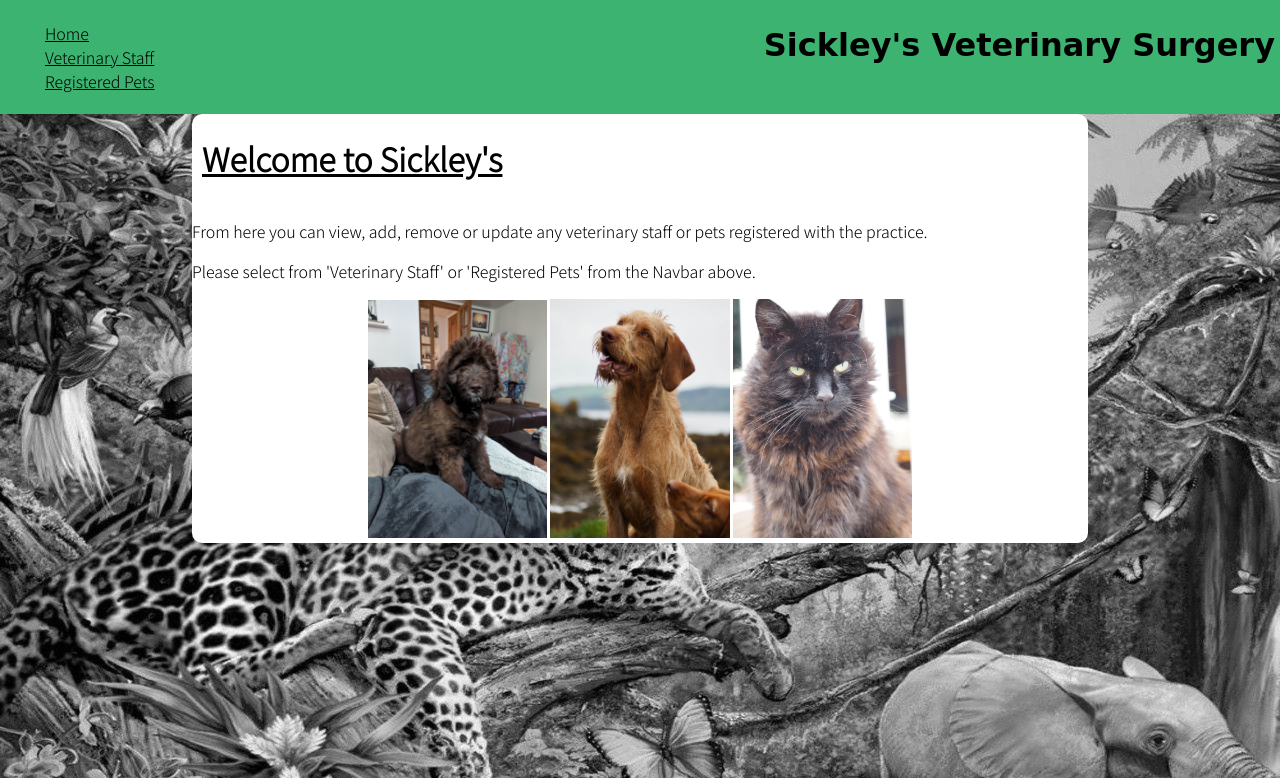
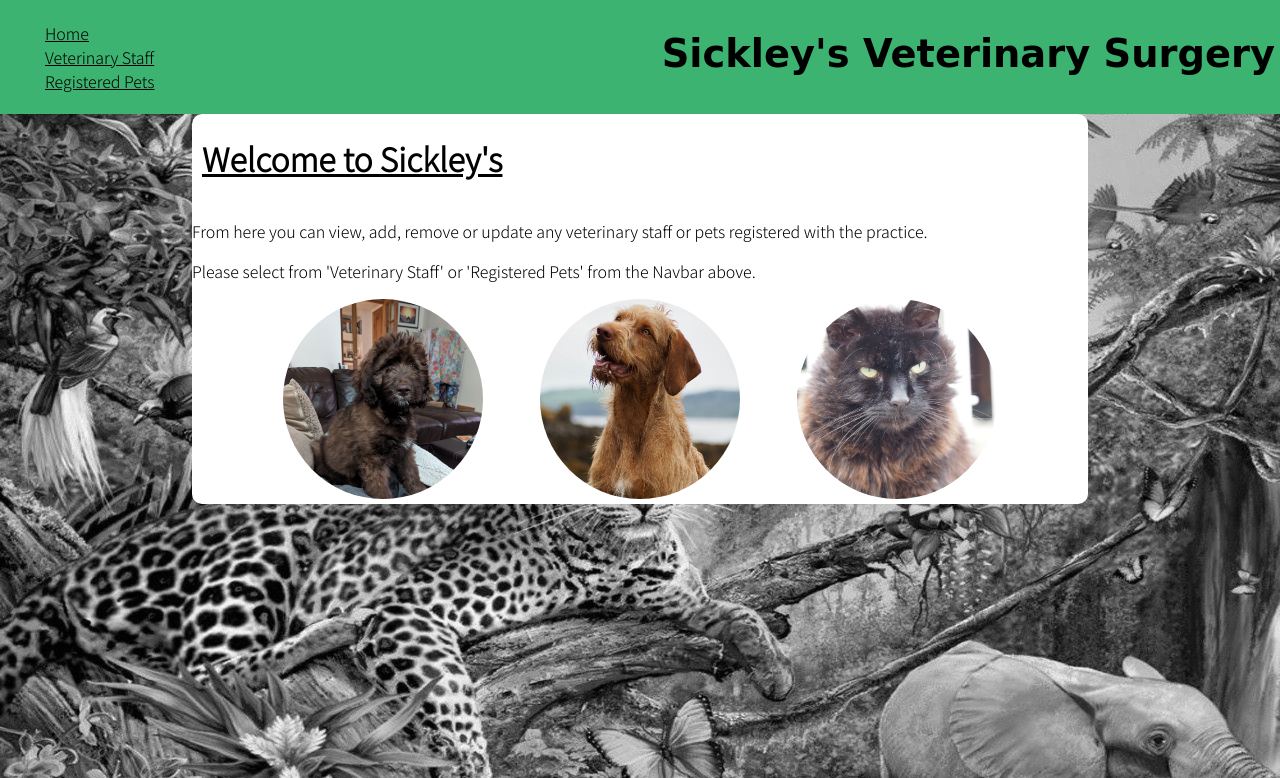
Before and after one commit to Davey-H-7/vet_management, a Flask app: page / in a window 1280 px wide. Shown: the top 778 px of the page. Run offline with Flask 3, Linux system fonts and the light colour scheme; some web fonts are replaced.

Commit message:
Updated css for circular images and additional relativity

```diff
--- a/static/style.css
+++ b/static/style.css
@@ -16,6 +16,7 @@ header a{
 header h1{
     float:right;
     font-family: 'ADLaM Display', cursive;
+    font-size: 3vw;
 }
 
 body {
@@ -48,10 +49,13 @@ ul {
 }
 
 img {
-    width: 20%;
+    width: 200px;
+    height: 200px;
     display: inline-block;
-
-
+    object-fit: cover;
+    border-radius: 50%;
+    object-position: 50% 10%;
+    margin: 0 3% 0 3%;
 }
 
 .images{
@@ -66,23 +70,26 @@ img {
 label{
     float: left;
     clear: left;
-    width: 250px;
+    width: 40%;
     text-align: right;
 }
 
 input {
   float: left;
   margin-bottom: 10px;
+  width: 20%;
 }
 
 select {
     float: left;
     margin-bottom: 10px;
+    width: 20%
 }
 
 textarea {
     float: left;
     margin-bottom: 10px;
+    width:30%;
   }
 
 .container form{
```
